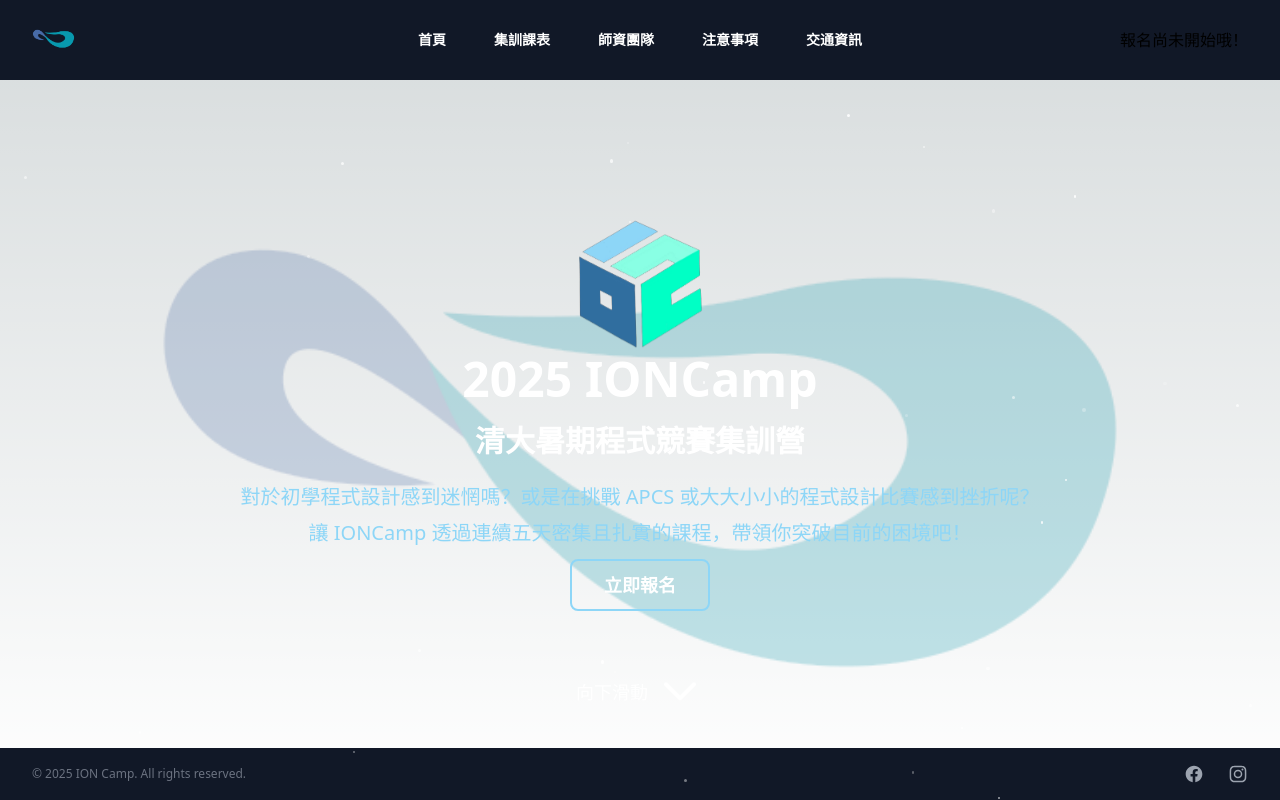
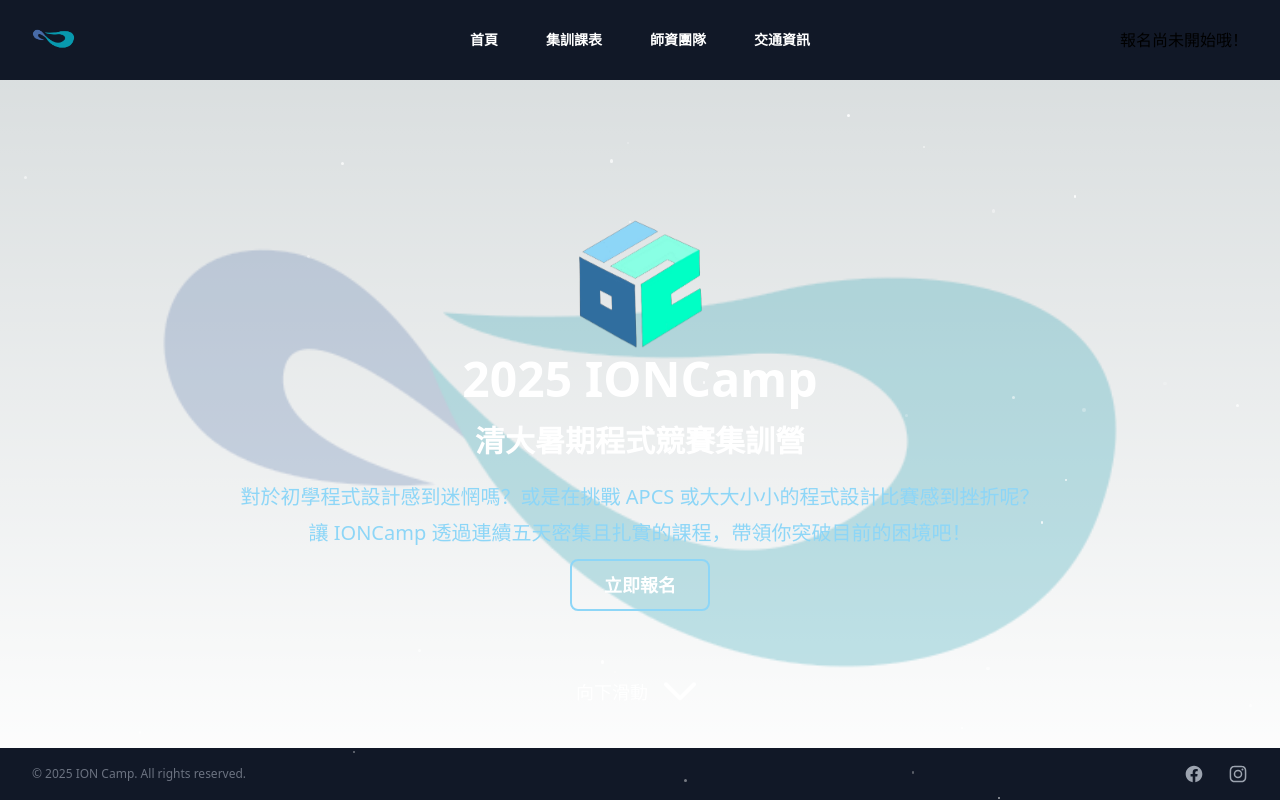
Before and after one commit to ioncamp-internal/web-ionc, a Next.js app: page / in a window 1280 px wide. Built offline with nearby package versions, Linux system fonts and the light colour scheme.

Commit message:
刪除注意事項頁面

```diff
--- a/src/components/Header.jsx
+++ b/src/components/Header.jsx
@@ -11,7 +11,7 @@
     {name: '首頁', href: '/#'},
     {name: '集訓課表', href: '/courses'},
     {name: '師資團隊', href: '/lecturers'},
-    {name: '注意事項', href: '/notices'}, //notices
+    // {name: '注意事項', href: '/notices'}, //notices
     {name: '交通資訊', href: '/travel'},
     // {name: '贊助單位', href: '/sponsers'},
 ]
```
